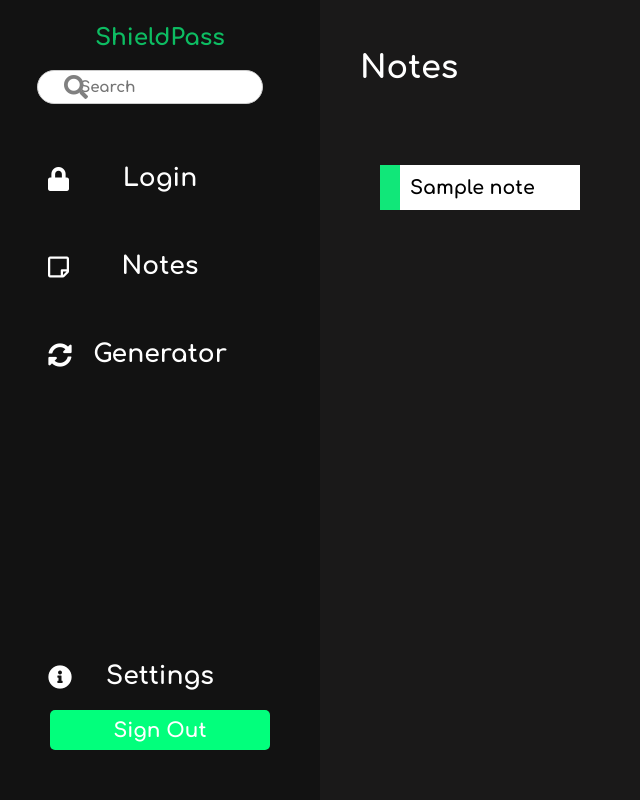
After one commit to parrishl21/shieldPass, a Flask app: page /notes_homepage in a window 1280 px wide. The commit adds this page. Shown: the whole page, without its empty margins (0-640 px from the left). Run offline with Flask 3, Linux system fonts and the light colour scheme; a user stored in the database is signed in; a database or web service that is not in the repository returns one stand-in record (values such as "Sample title"); some libraries are stand-ins or nearby versions.

Commit message:
added notes page

```diff
--- a/main.py
+++ b/main.py
@@ -273,6 +273,26 @@ def search():
 
     return jsonify(sql_table)
 
+@app.route('/notes_homepage', methods=['GET', 'POST'])
+@login_required
+def notes_homepage():
+    user_id = session.get('_user_id')
+
+    cursor.execute("SELECT nid, note_name FROM notes WHERE uid = %s ORDER BY note_name;", (user_id,))
+    record = cursor.fetchall()
+    ids = [records[0] for records in record]
+    sql_table = [item[1] for item in record]
+    return render_template('notes_homepage.html', sql_table=zip(ids, sql_table))
+
+@app.route('/get_note_info/<int:note_id>', methods=['GET'])
+def get_note_info(note_id):
+    cursor.execute("SELECT note_name, note FROM notes WHERE nid = %s;", (note_id,))
+    record = cursor.fetchone()
+    if record:
+        return jsonify({'note_name': record[0], 'note': record[1]})
+    else:
+        return jsonify({'error': 'Login information not found'})
+
 @app.route('/homepage')
 @login_required
 def homepage():
--- /dev/null
+++ b/static/css/notes_homepage.css
@@ -0,0 +1,123 @@
+.note-box {
+    width: 200px;
+    height: 45px;
+    /* border: 0; */
+    margin-left: 60px;
+    margin-bottom: 40px;
+    background-color: white;
+    /* display: inline-block; */
+    /* position: relative; */
+    display: flex;
+    flex-direction: row;
+    align-items: center;
+    cursor: pointer;
+}
+.notes-container {
+    display: flex;
+    flex-wrap: wrap;
+    justify-content: flex-start;
+    margin-top: 80px;
+}
+.box-left-rectangle {
+    height: 100%;
+    width: 10%;
+    background-color: #11E779;
+}
+.note-name {
+    margin-left: 10px;
+    color: black;
+    font-size: 19px;
+}
+/* Styles for the modal overlay */
+.modal {
+    display: none;
+    position: fixed;
+    z-index: 1;
+    left: 0;
+    top: 0;
+    width: 100%;
+    height: 100%;
+    overflow: auto;
+    background-color: rgb(0,0,0);
+    background-color: rgba(0,0,0,0.8);
+    overflow: hidden;
+}
+.note-name-text {
+    margin-bottom: 10px;
+    font-size: 21px;
+}
+.note-name-input {
+    margin-bottom: 20px;
+    height: 65px;
+    border-radius: 10px;
+    text-indent: 15px;
+    font-size: 20px;
+    color: black;
+}
+.note-name-input-long {
+    margin-bottom: 20px;
+    height: 300px;
+    border-radius: 10px;
+    text-indent: 15px;
+    font-size: 20px;
+    color: black;
+}
+.view-note-input {
+
+}
+/* .input-with-button {
+    position: relative;
+} */
+  /* Styles for the modal content */
+.modal-content {
+    background-color: #121212;
+    margin: 10% auto;
+    padding: 30px;
+    border: 1px solid #2F2F2F;
+    width: 500px;
+    height: 600px;
+    display: flex;
+    flex-direction: column;
+    position: relative;
+}
+  /* Style for the close button */
+.close {
+    color: #aaaaaa;
+    right: 10px;
+    top: 0;
+    font-size: 38px;
+    position: absolute;
+    font-weight: bold;
+}
+.close:hover,
+.close:focus {
+    color: #6e6e6e;
+    text-decoration: none;
+    cursor: pointer;
+}
+#fixed-section {
+    width: 25%;
+    height: 100vh;
+    position: fixed;
+    background-color: #121212;
+}
+#scrollable-section {
+    width: 75%;
+    height: 100vh;
+    overflow-y: auto;
+    margin-left: 25%;
+    /* background-color: #e6e6e6; */
+}
+/* Customize the scrollbar */
+#scrollable-section::-webkit-scrollbar {
+    width: 12px;
+}
+#scrollable-section::-webkit-scrollbar-track {
+    background: #3F3C3C;
+}
+#scrollable-section::-webkit-scrollbar-thumb {
+    background: #0DBC62;
+}
+#scrollable-section::-webkit-scrollbar-thumb:hover {
+    background: #11E779;
+}
--- /dev/null
+++ b/static/js/notes_homepage.js
@@ -0,0 +1,49 @@
+let currentRowId;
+
+function fetchNoteInfo(row_id) {
+    currentRowId = row_id;
+
+    fetch(`/get_note_info/${row_id}`)
+            .then(response => response.json())
+            .then(data => {
+                if (data.error) {
+                    alert(data.error);
+                } else {
+                    // Display the fetched data in the modal
+                    document.getElementById("note-name-view").value = data.note_name;
+                    document.getElementById("note-view").value = data.note;
+                    openViewModal();
+                }
+            })
+            .catch(error => {
+                console.error('Error:', error);
+            });
+}
+function openViewModal() {
+    document.getElementById("myModal_view").style.display = "block";
+}
+function closeModalView() {
+    document.getElementById("myModal_view").style.display = "none";
+    document.getElementById("note-name-view").value = "";
+    document.getElementById("note-view").value = "";
+    document.querySelector('.save-button').style.display = 'none';
+    document.querySelector('.edit-button').style.display = 'inline-block';
+    document.querySelector('.delete-button').style.display = 'none';
+}
+function searchDatabase() {
+    var inputText = document.getElementById('searchInput').value;
+    fetch('/search', {
+        method: 'POST',
+        headers: {
+            'Content-Type': 'application/json'
+        },
+        body: JSON.stringify({ query: inputText })
+    })
+    .then(response => response.json())
+    .then(data => {
+        updateTable(data);
+    })
+    .catch(error => {
+        console.error('Error:', error);
+    });
+}
--- a/templates/login_homepage.html
+++ b/templates/login_homepage.html
@@ -21,14 +21,14 @@
                 <i class="fas fa-lock" id="button-icon"></i>
             </div>
             <p class="button-text">Login</p>
-            <button class="all-button"></button>
+            <button class="all-button" onclick="window.location.href='/login_homepage'"></button>
         </div>
         <div class="button-container">
             <div class="icon-button">
                 <i class="far fa-sticky-note" id="button-icon"></i>
             </div>
             <p class="button-text">Notes</p>
-            <button class="all-button"></button>
+            <button class="all-button" onclick="window.location.href='/notes_homepage'"></button>
         </div>
         <div class="button-container">
             <div class="icon-button">
--- /dev/null
+++ b/templates/notes_homepage.html
@@ -0,0 +1,91 @@
+<!DOCTYPE html>
+<html lang="en">
+<html>
+<head>
+    <meta charset="UTF-8" />
+    <title>Homepage</title>
+    <link rel="stylesheet" href="{{ url_for('static', filename='css/global.css') }}">
+    <link rel="stylesheet" href="{{ url_for('static', filename='css/notes_homepage.css') }}">
+    <link rel="stylesheet" href="{{ url_for('static', filename='css/homepage_left.css') }}">
+    <link rel="stylesheet" href="https://cdnjs.cloudflare.com/ajax/libs/font-awesome/5.15.4/css/all.min.css" integrity="sha384-... " crossorigin="anonymous">
+    <script src="{{ url_for('static', filename='js/notes_homepage.js') }}"></script>
+</head>
+
+<body>
+    <div class="left_rectangle" id="fixed-section">
+        <p class="shieldPass-text">ShieldPass</p>
+        <i class="fas fa-search" id="search-icon"></i>
+        <input class="search-input" id="searchInput" onkeyup="searchDatabase()" type="text" placeholder="Search">
+        <div class="button-container">
+            <div class="icon-button">
+                <i class="fas fa-lock" id="button-icon"></i>
+            </div>
+            <p class="button-text">Login</p>
+            <button class="all-button" onclick="window.location.href='/login_homepage'"></button>
+        </div>
+        <div class="button-container">
+            <div class="icon-button">
+                <i class="far fa-sticky-note" id="button-icon"></i>
+            </div>
+            <p class="button-text">Notes</p>
+            <button class="all-button" onclick="window.location.href='/notes_homepage'"></button>
+        </div>
+        <div class="button-container">
+            <div class="icon-button">
+                <i class="fas fa-sync-alt" id="button-icon"></i>
+            </div>
+            <p class="button-text">Generator</p>
+            <button class="all-button"></button>
+        </div>
+        <div style="position: absolute; bottom: 0; margin-bottom: 30px;">
+            <div class="settings-container" style="margin-bottom: 30px;">
+                <div class="icon-button">
+                    <i class="fas fa-info-circle" id="button-icon"></i>
+                </div>
+                <p class="settings-text">Settings</p>
+                <button class="settings-button"></button>
+            </div>
+            <div class="sign-out-container">
+                <div class="sign-out-box">
+                    <button class="sign-out-button" onclick="window.location.href='/logout'">Sign Out</button>
+                </div>
+            </div>
+        </div>
+    </div>
+    <div class="main-content" id="scrollable-section">
+        <h1 style="margin-top: 50px; margin-bottom: 25px; margin-left: 40px;">Notes</h1>
+        <div class="notes-container">
+            {% for row_id, row in sql_table %}
+            <div class="note-box" onclick="fetchNoteInfo({{row_id}})">
+                <div class="box-left-rectangle"></div>
+                <p class="note-name">{{row}}</p>
+            </div>
+            {% endfor %}
+        </div>
+        <div id="myModal_view" class="modal">
+            <div class="modal-content">
+                <span class="close" onclick="closeModalView()">&times;</span>
+                <input class="note-name-input-long" id="note-view" name="note-view" type="text" placeholder="Note" readonly>
+                <!-- <div class="edit-save-delete-container">
+                    <button class="new-password-button edit-button" onclick="makeEditable()">Edit</button>
+                    <button class="new-password-button delete-button" onclick="openConfirmModal()" style="display: none;">Delete</button>
+                    <button class="new-password-button save-button" onclick="saveChanges()" style="display: none;">Save</button>
+                </div>
+                <p class="invalid_email" id="invalid_email">Invalid email address.</p>
+                <p class="invalid_email" id="invalid_inputs">Please fill out all inputs.</p>
+                <div id="modal-confirm" class="modal-confirm">
+                    <div id="modal-confirm-content" class="modal-confirm-content">
+                        <p class="confirm-modal-text">Are you sure you want to</p>
+                        <p class="confirm-modal-text" style="margin-bottom: 20px;">delete this login?</p>
+                        <div class="edit-save-delete-container">
+                            <button class="new-password-button delete-button" onclick="deleteEntry()">Delete</button>
+                            <button class="new-password-button save-button" onclick="closeModalConform()">Cancel</button>
+                        </div>
+                    </div>
+                </div> -->
+            </div>
+        </div>
+    </div>
+</body>
+
+</html>
```
